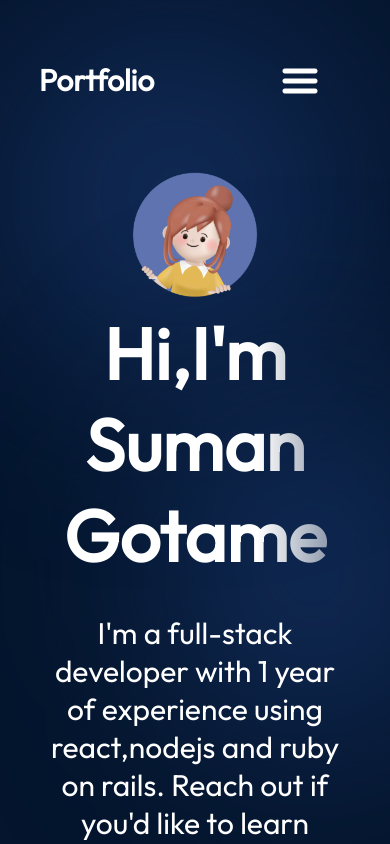
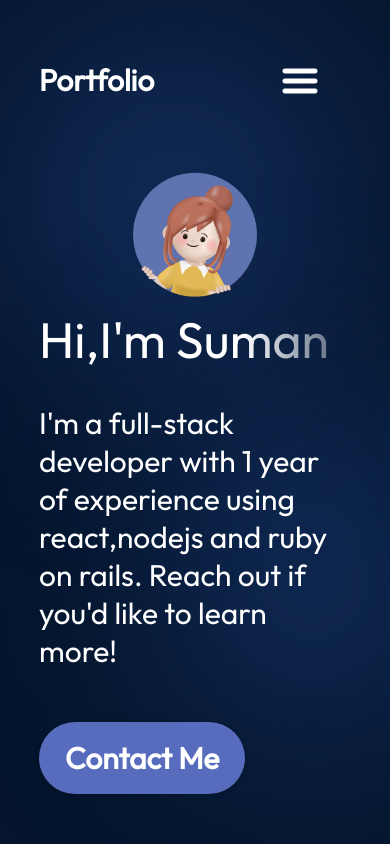
Before and after one commit to Sumangotame/portfolio, a React (Vite) app: page / in a window 390 px wide. Shown: the top 844 px of the page. Built offline with nearby package versions, Linux system fonts and the light colour scheme.

Commit message:
fixed font issue in mobile view

```diff
--- a/src/components/contact/Contact.module.css
+++ b/src/components/contact/Contact.module.css
@@ -43,18 +43,34 @@
     .container{
         flex-direction: column;
         gap:23px;
+        max-width: 100%;
     }
     .text{
-        font-size:25px;
-        width: 100%;
+        width: 95%;
         display:flex;
         flex-direction: column;
+    }
+    .links{
+        display: flex;
+        width: 100%;
+    }
+    .link{
+        width: 100%;
         align-items: center;
     }
-    .links{
-        font-size: 20px;
-        display: flex;
-        align-items: flex-start;
-        width: 100%;
+   .link img{
+        height: 25px;
+        width:25px;
     }
+    .link a{
+        font-size: 24px;
+    }
+    .text h2{
+        text-align: center;
+        font-size: 50px;
+        font-weight: 600;
+        letter-spacing: 3px;
+    }
+
+
 }
--- a/src/components/hero/Hero.jsx
+++ b/src/components/hero/Hero.jsx
@@ -5,7 +5,7 @@ import styles from './Hero.module.css';
 const Hero = () => {
     return <section className={styles.container}>
         <div className={styles.content}>
-            <h1 className={styles.title}>Hi,I'm Suman Gotame</h1>
+            <h1 className={styles.title}>Hi,I'm Suman</h1>
             <p className={styles.description}>I'm a full-stack developer with 1 year of experience using react,nodejs and ruby on rails. Reach out if you'd like to learn more!</p>
             <a href="mailto:iamsuperstarsuman@gmail.com" className={styles.contactBtn}>Contact Me</a>
         </div>
--- a/src/components/hero/Hero.module.css
+++ b/src/components/hero/Hero.module.css
@@ -91,7 +91,10 @@
         flex-direction: column-reverse;
     }
     .content {
-        align-items: center;
-        text-align: center;
+        text-align: left;
+    }
+    .title{
+        font-size: 50px;
+        font-weight: 500;
     }
 }
```
